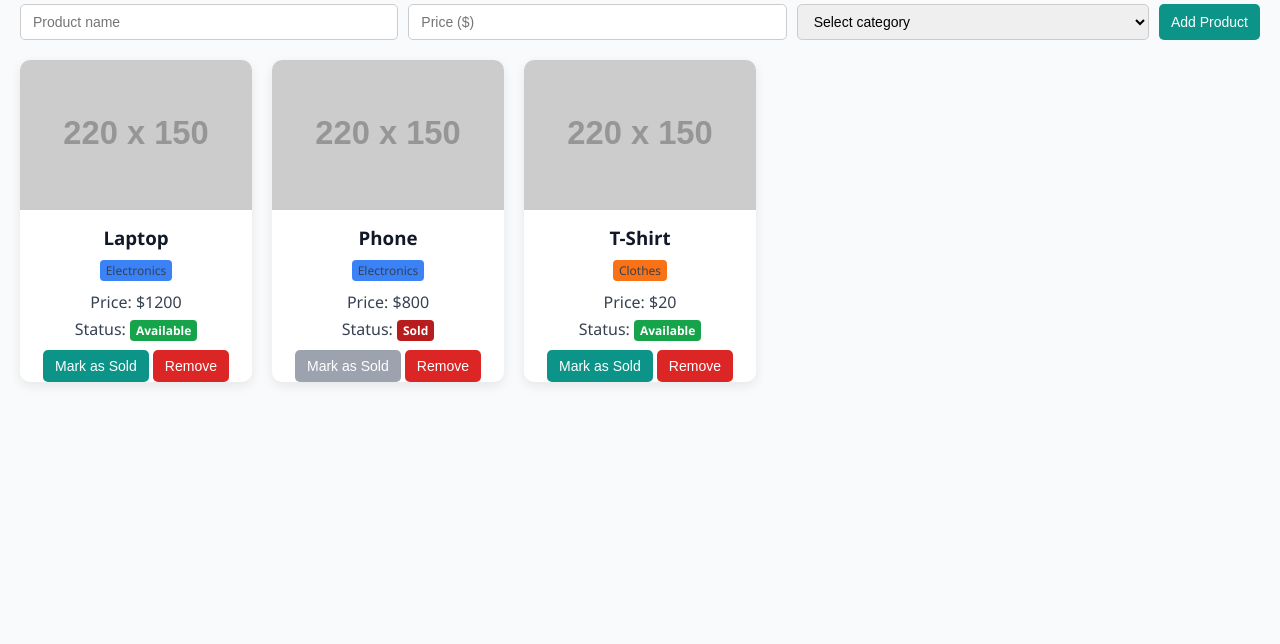
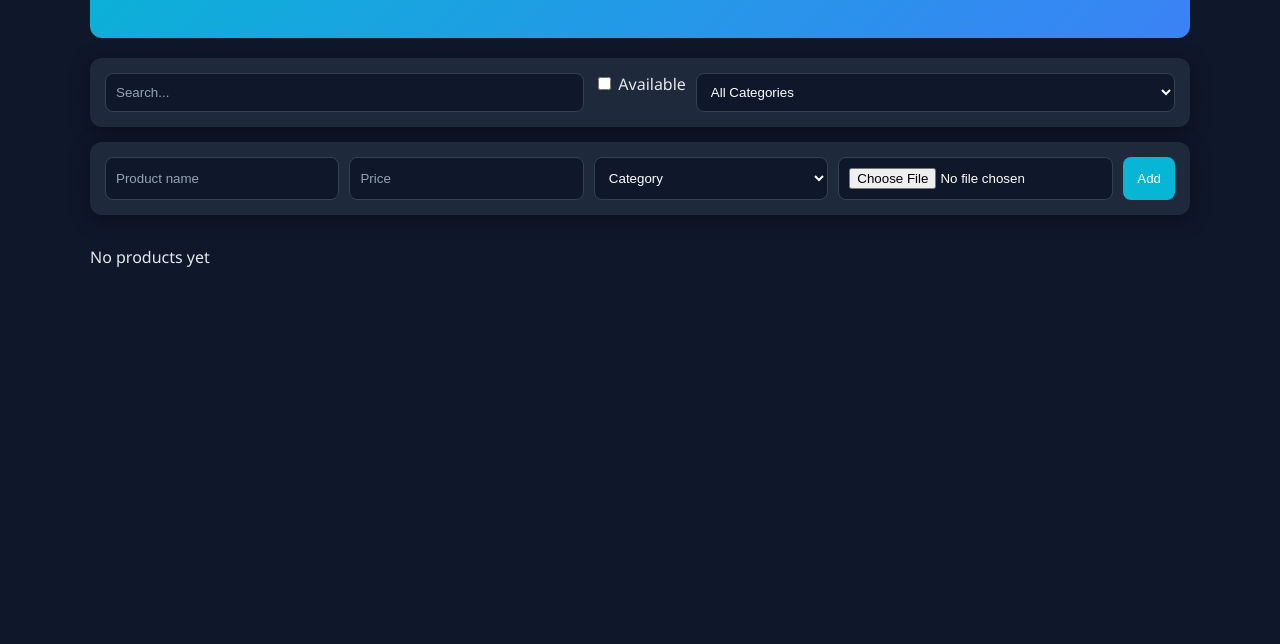
Before and after one commit to kenafekadu21-prog/hatiyee1, a plain HTML site: page index.html in a window 1280 px wide. Shown: the part 156-800 px from the top of the page. Drawn offline with Linux system fonts and the light colour scheme; placeholder pictures from the web are drawn by us.

Commit message:
Add files via upload

```diff
--- a/index.html
+++ b/index.html
@@ -3,245 +3,266 @@
 <head>
 <meta charset="UTF-8">
 <title>Meski Shop - Inventory</title>
+
 <style>
-/* ===== Body & Headings ===== */
 body {
-  font-family: 'Segoe UI', Tahoma, Geneva, Verdana, sans-serif;
-  background: #f9fafb;
+  font-family: 'Segoe UI', sans-serif;
+  background: #0f172a;
+  margin: 0;
   padding: 20px;
-  margin: 0;
-}
-h1 {
-  text-align: center;
-  margin-bottom: 20px;
-  color: #1f2937;
+  color: #e5e7eb;
 }
 
-/* ===== Controls ===== */
+.container {
+  max-width: 1100px;
+  margin: auto;
+}
+
+/* Header */
+.header {
+  background: linear-gradient(135deg, #06b6d4, #3b82f6);
+  color: white;
+  padding: 25px;
+  text-align: center;
+  border-radius: 12px;
+  margin-bottom: 20px;
+}
+
+/* Card */
+.card {
+  background: #1e293b;
+  padding: 15px;
+  margin-bottom: 15px;
+  border-radius: 12px;
+  box-shadow: 0 4px 20px rgba(0,0,0,0.4);
+}
+
+/* Controls */
 .controls {
   display: flex;
   flex-wrap: wrap;
-  justify-content: center;
   gap: 10px;
-  margin-bottom: 20px;
 }
-input, select, button {
-  padding: 8px 12px;
-  border-radius: 5px;
-  border: 1px solid #ccc;
-  font-size: 14px;
+
+/* Inputs */
+input, select {
+  padding: 10px;
+  border-radius: 8px;
+  border: 1px solid #334155;
+  background: #0f172a;
+  color: white;
+  flex: 1;
 }
+
+input::placeholder {
+  color: #94a3b8;
+}
+
+input:focus, select:focus {
+  border-color: #06b6d4;
+  box-shadow: 0 0 0 2px rgba(6,182,212,0.3);
+}
+
+/* Buttons */
 button {
-  background: #0d9488;
+  background: #06b6d4;
   color: white;
+  border: none;
+  padding: 10px 14px;
+  border-radius: 8px;
   cursor: pointer;
-  border: none;
   transition: 0.2s;
 }
-button:hover:not(:disabled) { background: #0f766e; }
-button:disabled { background: #9ca3af; cursor: default; }
-form.add-form input, form.add-form select { flex: 1 1 120px; }
-form.add-form button { flex: 0 0 auto; }
 
-/* ===== Grid & Product Cards ===== */
+button:hover {
+  background: #0284c7;
+  transform: scale(1.05);
+}
+
+.remove {
+  background: #ef4444;
+}
+
+.remove:hover {
+  background: #dc2626;
+}
+
+/* Grid */
 .grid {
   display: grid;
   grid-template-columns: repeat(auto-fill, minmax(220px,1fr));
   gap: 20px;
 }
+
+/* Product */
 .product {
-  background: #fff;
-  border-radius: 10px;
+  background: #1e293b;
+  border-radius: 12px;
   overflow: hidden;
   text-align: center;
-  box-shadow: 0 4px 12px rgba(0,0,0,0.08);
-  transition: transform 0.2s, box-shadow 0.2s;
+  box-shadow: 0 4px 20px rgba(0,0,0,0.4);
+  transition: 0.2s;
 }
+
 .product:hover {
-  transform: translateY(-5px);
-  box-shadow: 0 8px 20px rgba(0,0,0,0.12);
+  transform: translateY(-6px);
 }
+
 .product img {
   width: 100%;
   height: 150px;
   object-fit: cover;
 }
-.product h3 { margin: 10px 0 5px; color: #111827; }
-.product p { margin: 5px 0; color: #374151; }
 
-/* ===== Status & Categories ===== */
 .status {
   font-weight: bold;
-  padding: 2px 6px;
-  border-radius: 4px;
+}
+
+.available { color: #22c55e; }
+.sold { color: #ef4444; }
+
+.category {
   color: white;
+  padding: 3px 6px;
+  border-radius: 5px;
+  display: inline-block;
   font-size: 12px;
 }
-.available { background: #16a34a; }
-.sold { background: #b91c1c; }
+</style>
 
-.category {
-  display: inline-block;
-  padding: 2px 6px;
-  border-radius: 4px;
-  font-size: 12px;
-  margin-bottom: 5px;
-  color: white;
-}
-
-/* ===== Remove Button ===== */
-.remove { background: #dc2626; margin-top: 5px; }
-
-/* ===== Responsive Form ===== */
-form.add-form {
-  display: flex;
-  flex-wrap: wrap;
-  justify-content: center;
-  gap: 10px;
-  margin-bottom: 20px;
-}
-</style>
 </head>
 <body>
 
-<h1>Meski Shop - Inventory</h1>
+<div class="container">
 
-<!-- Filters -->
+<div class="header">
+  <h1>Meski Shop</h1>
+  <p>Inventory Management System</p>
+</div>
+
+<div class="card">
   <div class="controls">
-<input type="text" id="search" placeholder="Search products...">
-<label><input type="checkbox" id="availableOnly"> Available only</label>
+    <input type="text" id="search" placeholder="Search...">
+    <label><input type="checkbox" id="availableOnly"> Available</label>
     <select id="categoryFilter">
       <option value="">All Categories</option>
     </select>
   </div>
+</div>
 
-<!-- Add product form -->
-<form class="add-form" id="addForm">
+<div class="card">
+  <form id="addForm" class="controls">
     <input type="text" id="newName" placeholder="Product name" required>
-<input type="text" id="newPrice" placeholder="Price ($)" required>
+    <input type="text" id="newPrice" placeholder="Price" required>
     <select id="newCategory" required>
-  <option value="">Select category</option>
-  <option value="Electronics">Electronics</option>
-  <option value="Clothes">Clothes</option>
-  <option value="Accessories">Accessories</option>
-  <option value="Other">Other</option>
+      <option value="">Category</option>
+      <option>Electronics</option>
+      <option>Clothes</option>
+      <option>Accessories</option>
+      <option>Other</option>
     </select>
-<button type="submit">Add Product</button>
+    <input type="file" id="newImage" accept="image/*">
+    <button type="submit">Add</button>
   </form>
+</div>
 
-<div class="grid" id="productGrid"></div>
+<div id="productGrid" class="grid"></div>
+
+</div>
 
 <script>
-// ===== Initial Data =====
-let products = JSON.parse(localStorage.getItem('products')) || [
-  {id:1,name:"Laptop",price:"$1200",status:"Available",category:"Electronics",image:"https://via.placeholder.com/220x150?text=Laptop"},
-  {id:2,name:"Phone",price:"$800",status:"Sold",category:"Electronics",image:"https://via.placeholder.com/220x150?text=Phone"},
-  {id:3,name:"T-Shirt",price:"$20",status:"Available",category:"Clothes",image:"https://via.placeholder.com/220x150?text=T-Shirt"},
-];
+let products = JSON.parse(localStorage.getItem('products')) || [];
 
-// ===== Elements =====
 const productGrid = document.getElementById('productGrid');
-const searchInput = document.getElementById('search');
-const availableCheckbox = document.getElementById('availableOnly');
-const categoryFilter = document.getElementById('categoryFilter');
-const newName = document.getElementById('newName');
-const newPrice = document.getElementById('newPrice');
-const newCategory = document.getElementById('newCategory');
-const addForm = document.getElementById('addForm');
 
-// ===== Storage =====
-function saveProducts() { localStorage.setItem('products', JSON.stringify(products)); }
-
-// ===== Category Colors =====
-function getCategoryColor(category){
-  switch(category){
-    case "Electronics": return "#3b82f6"; // blue
-    case "Clothes": return "#f97316"; // orange
-    case "Accessories": return "#a855f7"; // purple
-    default: return "#6b7280"; // gray
-  }
+function save() {
+  localStorage.setItem('products', JSON.stringify(products));
 }
 
-// ===== Render category options =====
-function renderCategoryOptions(){
-  const categories = [...new Set(products.map(p=>p.category).filter(c=>c))];
-  categoryFilter.innerHTML = '<option value="">All Categories</option>';
-  categories.forEach(c=>{
-    const opt = document.createElement('option');
-    opt.value=c; opt.textContent=c;
-    categoryFilter.appendChild(opt);
+function toBase64(file) {
+  return new Promise((res, rej) => {
+    const reader = new FileReader();
+    reader.readAsDataURL(file);
+    reader.onload = () => res(reader.result);
+    reader.onerror = rej;
   });
 }
 
-// ===== Render products =====
-function renderProducts(){
-  const searchText = searchInput.value.toLowerCase();
-  const availableOnly = availableCheckbox.checked;
-  const category = categoryFilter.value;
-  productGrid.innerHTML = '';
+function getColor(cat){
+  return {
+    Electronics:"#3b82f6",
+    Clothes:"#f97316",
+    Accessories:"#a855f7",
+    Other:"#6b7280"
+  }[cat] || "#6b7280";
+}
 
-  products
-    .filter(p=>p.name.toLowerCase().includes(searchText))
-    .filter(p=>!availableOnly || p.status==="Available")
-    .filter(p=>!category || p.category===category)
-    .forEach(p=>{
-      const div = document.createElement('div');
-      div.className='product';
+function render(){
+  productGrid.innerHTML = "";
+
+  if(products.length === 0){
+    productGrid.innerHTML = "<p>No products yet</p>";
+    return;
+  }
+
+  products.forEach(p=>{
+    const div = document.createElement("div");
+    div.className = "product";
+
     div.innerHTML = `
-        <img src="${p.image}" alt="${p.name}">
+      <img src="${p.image}">
       <h3>${p.name}</h3>
-        <p class="category" style="background:${getCategoryColor(p.category)}">${p.category || "None"}</p>
-        <p>Price: ${p.price}</p>
-        <p>Status: <span class="status ${p.status==="Available"?"available":"sold"}">${p.status}</span></p>
-        <button ${p.status==="Sold"?'disabled':''} onclick="markSold(${p.id})">Mark as Sold</button>
-        <button class="remove" onclick="removeProduct(${p.id})">Remove</button>
+      <p class="category" style="background:${getColor(p.category)}">${p.category}</p>
+      <p>${p.price}</p>
+      <p class="status ${p.status==='Available'?'available':'sold'}">${p.status}</p>
+      <button onclick="sell(${p.id})">Sell</button>
+      <button class="remove" onclick="removeItem(${p.id})">Remove</button>
     `;
+
     productGrid.appendChild(div);
   });
-
-  renderCategoryOptions();
 }
 
-// ===== Actions =====
-function markSold(id){
+function sell(id){
   const p = products.find(x=>x.id===id);
-  if(p){ p.status="Sold"; saveProducts(); renderProducts(); }
+  if(p){ p.status="Sold"; save(); render(); }
 }
 
-function removeProduct(id){
+function removeItem(id){
   products = products.filter(x=>x.id!==id);
-  saveProducts();
-  renderProducts();
+  save();
+  render();
 }
 
-// ===== Add product =====
-addForm.addEventListener('submit', e=>{
+document.getElementById("addForm").addEventListener("submit", async e=>{
   e.preventDefault();
-  const name = newName.value.trim();
-  const price = newPrice.value.trim();
+
+  const name = newName.value;
+  const price = newPrice.value;
   const category = newCategory.value;
-  if(!name || !price || !category) return;
-  const id = Date.now();
+  const file = newImage.files[0];
+
+  let image = "https://via.placeholder.com/220x150?text="+name;
+
+  if(file){
+    image = await toBase64(file);
+  }
+
   products.push({
-    id,
+    id: Date.now(),
     name,
     price,
+    category,
     status:"Available",
-    category,
-    image:"https://via.placeholder.com/220x150?text="+encodeURIComponent(name)
-  });
-  newName.value=""; newPrice.value=""; newCategory.value="";
-  saveProducts();
-  renderProducts();
+    image
   });
 
-// ===== Filters =====
-searchInput.addEventListener('input', renderProducts);
-availableCheckbox.addEventListener('change', renderProducts);
-categoryFilter.addEventListener('change', renderProducts);
+  addForm.reset();
+  save();
+  render();
+});
 
-// ===== Initial render =====
-renderProducts();
+render();
 </script>
 
 </body>
```
Lines whose indentation alone changed are shown as unchanged.
